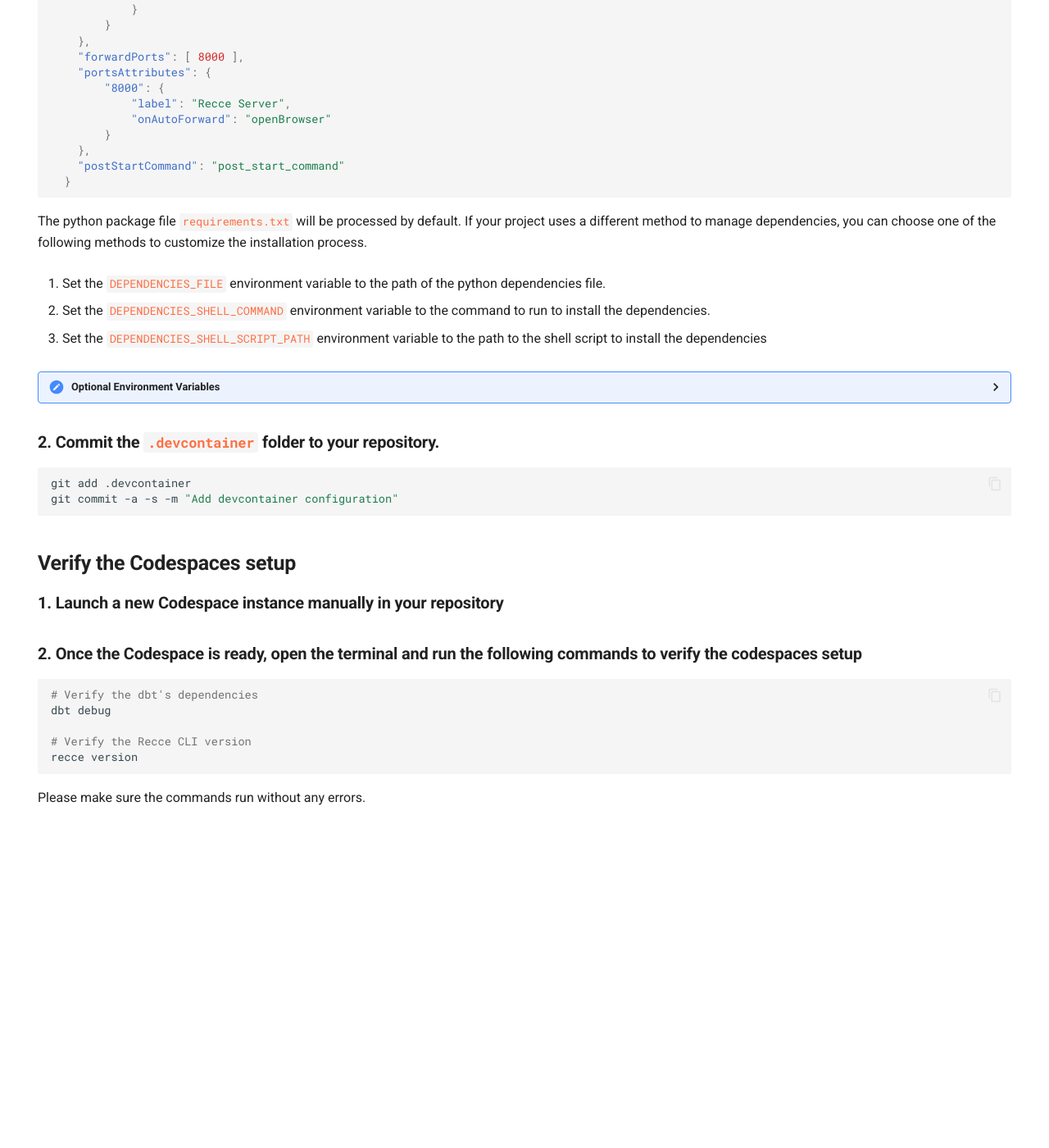
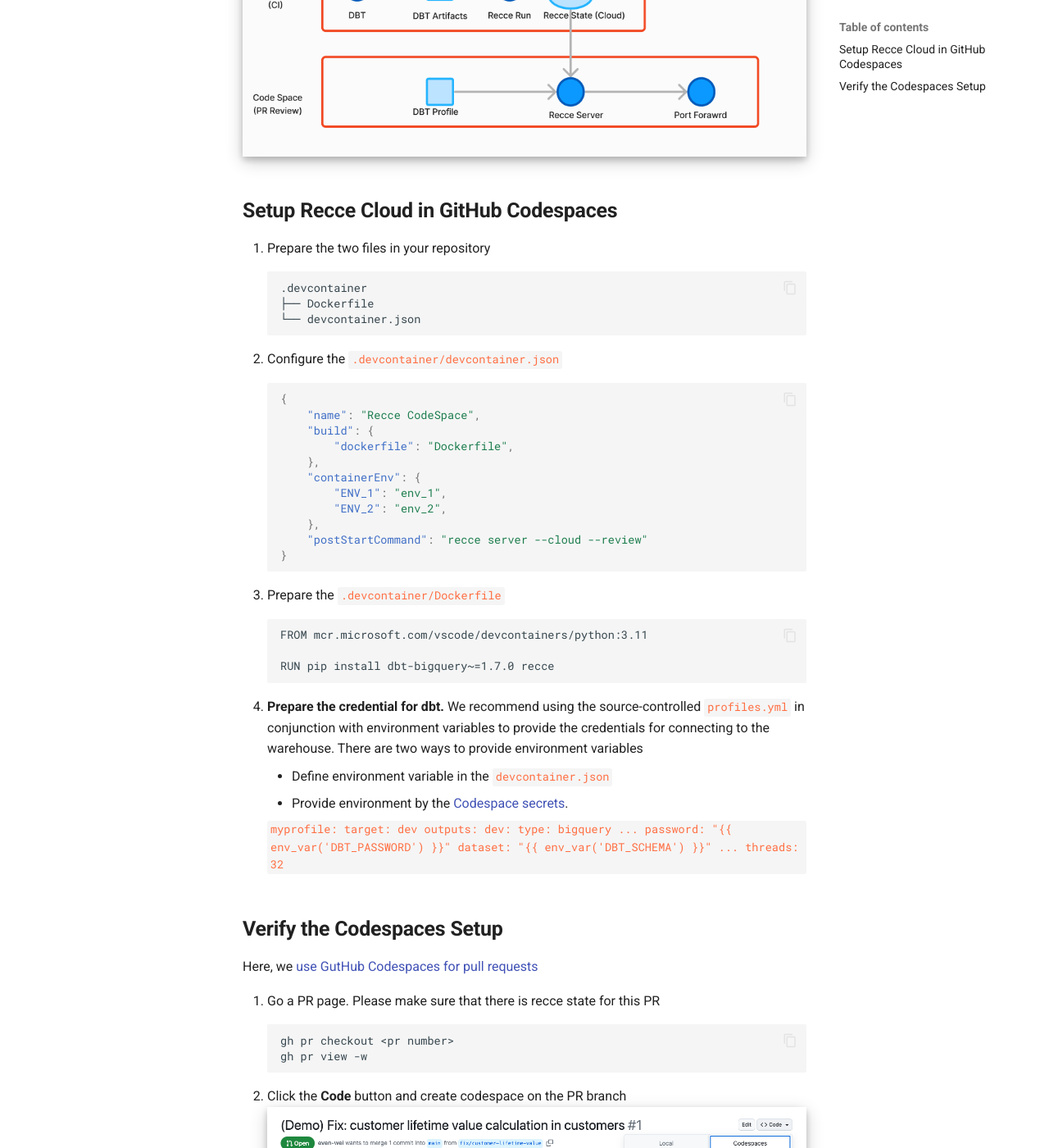
Before and after one commit to DataRecce/recce-documentation, an MkDocs documentation site: the page built from docs/docs/recce-cloud/setup-gh-codespaces.md, in a window 1280 px wide and 1400 px high, scrolled down 446 px. Shown: the whole window at 82% size. Built offline with MkDocs 1.6.1 and Material for MkDocs 9.7.7, drawn with Linux system fonts in a browser that asks for light colours; comment, search, counter and statistics services are not loaded; before the commit the page ends 1456 px from its top, so only the background shows below that; some of the changed text lies outside the part shown.

Commit message:
Update the recce cloud setup steps
Signed-off-by: popcorny <celu@infuseai.io>

````diff
--- a/docs/docs/recce-cloud/setup-gh-codespaces.md
+++ b/docs/docs/recce-cloud/setup-gh-codespaces.md
@@ -3,94 +3,69 @@
 template: embed.html
 ---
 
+GitHub Codespaces is a development environment provided by GitHub that allows developers to have identical and isolated environments for development. The GitHub Codespaces uses VS Code Server technology. We can launch it from a GitHub pull request page, and once it is started, the Recce server will run and port forwarding will be set up.
+
+![alt text](../../assets/images/recce-cloud/setup-architecture.png){: .shadow}
+## Setup Recce Cloud in GitHub Codespaces
 
 
-## Setup Recce Cloud in GitHub Codespaces
 
-### 1. Add the following file content to your `.devcontainer/devcontainer.json` file:
+1. Prepare the two files in your repository
+    ```
+    .devcontainer
+    ├── Dockerfile
+    └── devcontainer.json
+    ```
+1. Configure the `.devcontainer/devcontainer.json`
+    ```json
+    {
+        "name": "Recce CodeSpace",
+        "build": {
+            "dockerfile": "Dockerfile",
+        },
+        "containerEnv": {
+            "ENV_1": "env_1",
+            "ENV_2": "env_2",
+        },
+        "postStartCommand": "recce server --cloud --review"
+    }
+    ```
+1. Prepare the `.devcontainer/Dockerfile`
+    ```
+    FROM mcr.microsoft.com/vscode/devcontainers/python:3.11
 
-```json
-{
-    "name": "Recce Cloud",
-    "image": "infuseai/dev-container-base-image:latest",
-    "containerEnv": {
-        "RECCE_CI_WORKFLOW_NAME": ".github/workflows/recce_ci.yml", // Path to the Recce CI workflow file
-        "DEPENDENCIES_FILE": "requirements.txt", // Path to the python dependencies file
-    },
-    "customizations": {
-        "vscode": {
-            "settings": {
-                "terminal.integrated.shell.linux": "/bin/bash"
-            }
-        }
-    },
-    "forwardPorts": [ 8000 ],
-    "portsAttributes": {
-        "8000": {
-            "label": "Recce Server",
-            "onAutoForward": "openBrowser"
-        }
-    },
-    "postStartCommand": "post_start_command"
-  }
-```
-The python package file `requirements.txt` will be processed by default. If your project uses a different method to manage dependencies, you can choose one of the following methods to customize the installation process.
+    RUN pip install dbt-bigquery~=1.7.0 recce
+    ```
+1. **Prepare the credential for dbt.** We recommend using the source-controlled `profiles.yml` in conjunction with environment variables to provide the credentials for connecting to the warehouse. There are two ways to provide environment variables
 
-1. Set the `DEPENDENCIES_FILE` environment variable to the path of the python dependencies file.
+    - Define environment variable in the `devcontainer.json`
+    - Provide environment by the [Codespace secrets](https://docs.github.com/en/codespaces/managing-your-codespaces/managing-your-account-specific-secrets-for-github-codespaces).
 
-2. Set the `DEPENDENCIES_SHELL_COMMAND` environment variable to the command to run to install the dependencies.
-
-3. Set the `DEPENDENCIES_SHELL_SCRIPT_PATH` environment variable to the path to the shell script to install the dependencies
-
-<!-- TODO: Prepare the setup of Codespaces Secret for DB credential -->
-<details markdown='1'>
-  <summary>Optional Environment Variables</summary>
-
-  The following environment variables can be set in the `containerEnv` section of the `devcontainer.json` file
-
-  - `DEPENDENCIES_FILE`
-  Path to the python dependencies file (Default: `requirements.txt`)
-
-  - `DEPENDENCIES_SHELL_COMMAND`
-  Command to run to install the dependencies
-
-  - `DEPENDENCIES_SHELL_SCRIPT_PATH`
-  Path to shell script to install the dependencies
-
-  - `PRE_INSTALL_DEPENDENCIES_COMMAND`
-  Command to run before installing dependencies
-
-  - `POST_INSTALL_DEPENDENCIES_COMMAND`
-  Command to run after starting the recce server
-
-  - `PRE_LAUNCH_RECCE_SERVER_COMMAND`
-  Command to run before launching the recce server
-
-  - `POST_LAUNCH_RECCE_SERVER_COMMAND`
-  Command to run after launching the recce server
-
-  - `RECCE_CI_WORKFLOW_NAME`
-  Path or name of the Recce CI workflow file (Default: `.github/workflows/recce_ci.yml`)
-
-</details>
+    ```
+    myprofile:
+        target: dev
+        outputs:
+            dev:
+                type: bigquery
+                ...
+                password: "{{ env_var('DBT_PASSWORD') }}"
+                dataset: "{{ env_var('DBT_SCHEMA') }}"
+                ...
+                threads: 32
+        ```
 
 
-### 2. Commit the `.devcontainer` folder to your repository.
-```bash
-git add .devcontainer
-git commit -a -s -m "Add devcontainer configuration"
-```
+## Verify the Codespaces Setup
 
-## Verify the Codespaces setup
+Here, we [use GutHub Codespaces for pull requests](https://docs.github.com/en/codespaces/developing-in-a-codespace/using-github-codespaces-for-pull-requests)
 
-### 1. Launch a new Codespace instance manually in your repository
-
-### 2. Once the Codespace is ready, open the terminal and run the following commands to verify the codespaces setup
-```bash
-# Verify the dbt's dependencies
-dbt debug
-
-# Verify the Recce CLI version
-recce version
-```
-Please make sure the commands run without any errors.
+1. Go a PR page. Please make sure that there is recce state for this PR
+   ```
+   gh pr checkout <pr number>
+   gh pr view -w
+   ```
+1. Click the **Code** button and create codespace on the PR branch
+   ![alt text](../../assets/images/recce-cloud/setup-codespaces-pr.png){: .shadow}
+1. Starting a Codespace instance usually takes one to several minutes.
+1. When the recce server is started, there is a Open Browser notification appears. Click the button to open recce web UI in a new tab
+1. Or you can go to the **PORTS** tab to open the page.
--- a/material/overrides/embed.html
+++ b/material/overrides/embed.html
@@ -9,7 +9,7 @@
 {% endblock %}
 
 <!-- nav -->
-{% block tabs %} {% endblock %} {% block site_nav %}{% endblock %}
+{% block tabs %} {% endblock %} {% block nav %}{% endblock %}
 <!-- Disable footer -->
 {% block footer %}{% endblock %}
 
````
Also changed, not shown: docs/docs/recce-cloud/index.md (added, +9 -0 lines), docs/docs/recce-cloud/setup-gh-actions-cd.md (+5 -2 lines), docs/docs/recce-cloud/setup-gh-actions-ci.md (+49 -51 lines), docs/docs/recce-cloud/setup-introduction.md (+61 -8 lines), docs/assets/images/recce-cloud/setup-architecture.png, docs/assets/images/recce-cloud/setup-codespaces-pr.png (added).
